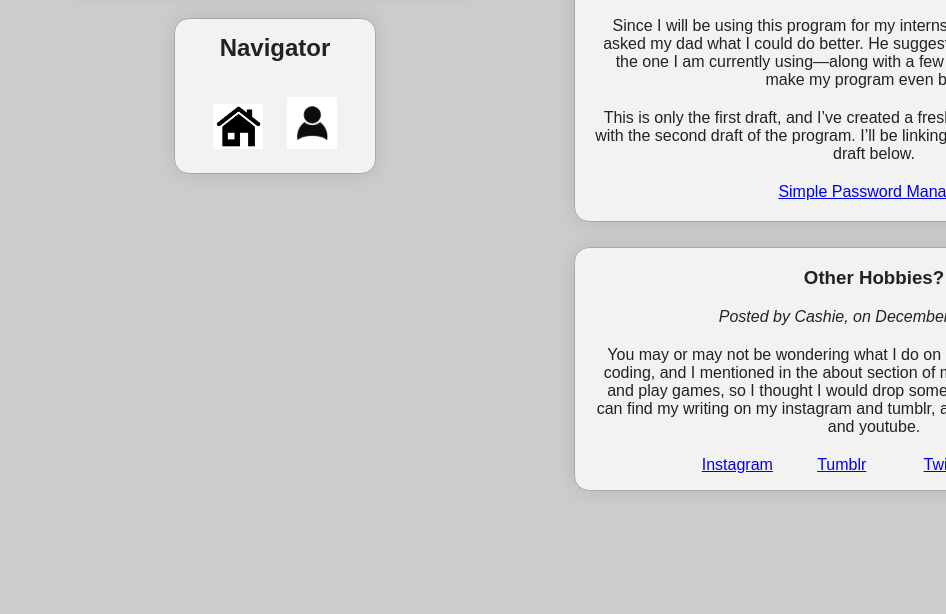
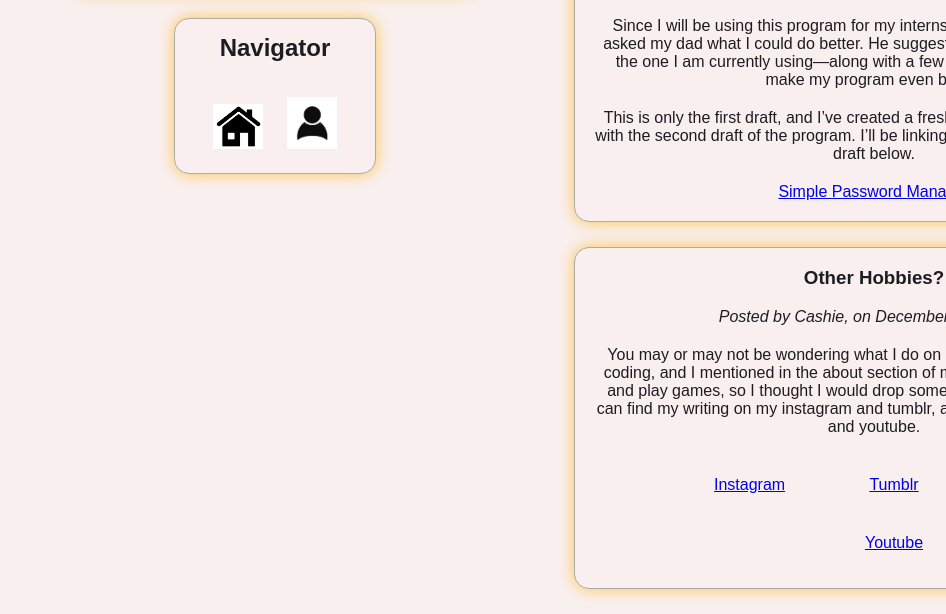
Before and after one commit to cashieeetime/mi349_final, a plain HTML site: page index.html in a window 1280 px wide. Shown: the part 434-1048 px from the top of the page, without its empty margins (334-1280 px from the left). Before the commit the page ends 950 px from the top, so only its background shows below. Drawn offline with Linux system fonts and the light colour scheme.

Commit message:
style changes

```diff
--- a/style.css
+++ b/style.css
@@ -1,7 +1,7 @@
 body {
-    background-color: #ccc;
+    background-color: #F9EFEF;
     font-family: Arial, Helvetica, sans-serif;
-    color: #222;
+    color: #1c1d21;
     margin-top: 100px;
 }
 
@@ -22,21 +22,21 @@ p {
 }
 
 section {
-    background-color: #f2f2f2;
+    background-color: #F9EFEF;
     border-radius: 15px;
     text-align: center;
     margin: 0 auto;
-    box-shadow: rgba(0, 0, 0, 0.1) 0 0 20px;
+    box-shadow: #fdc54c 0 0 15px;
     border: 1px solid #aaa;
 }
 
 article {
-    background-color: #f2f2f2;
+    background-color: #F9EFEF;
     border-radius: 15px;
     text-align: center;
     margin: 0 auto;
     margin-bottom: 25px;
-    box-shadow: rgba(0, 0, 0, 0.1) 0 0 20px;
+    box-shadow: #fdc54c 0 0 15px;
     border: 1px solid #aaa;
 }
 
@@ -132,5 +132,5 @@ article {
 .linklist li {
     width: 100px;
     display: inline-block;
-    padding: 20px, 20px;
+    padding: 20px 20px;
 }
```
